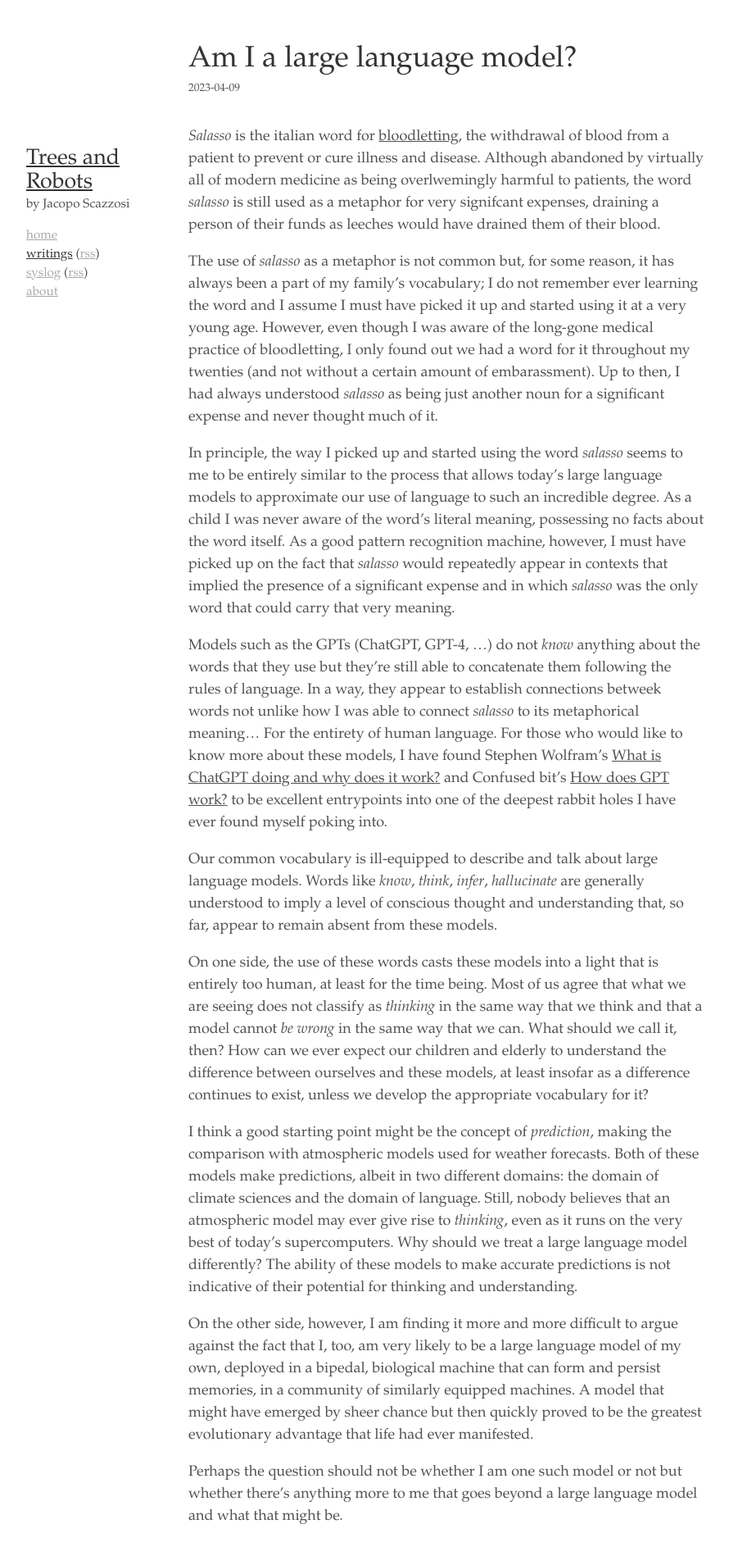
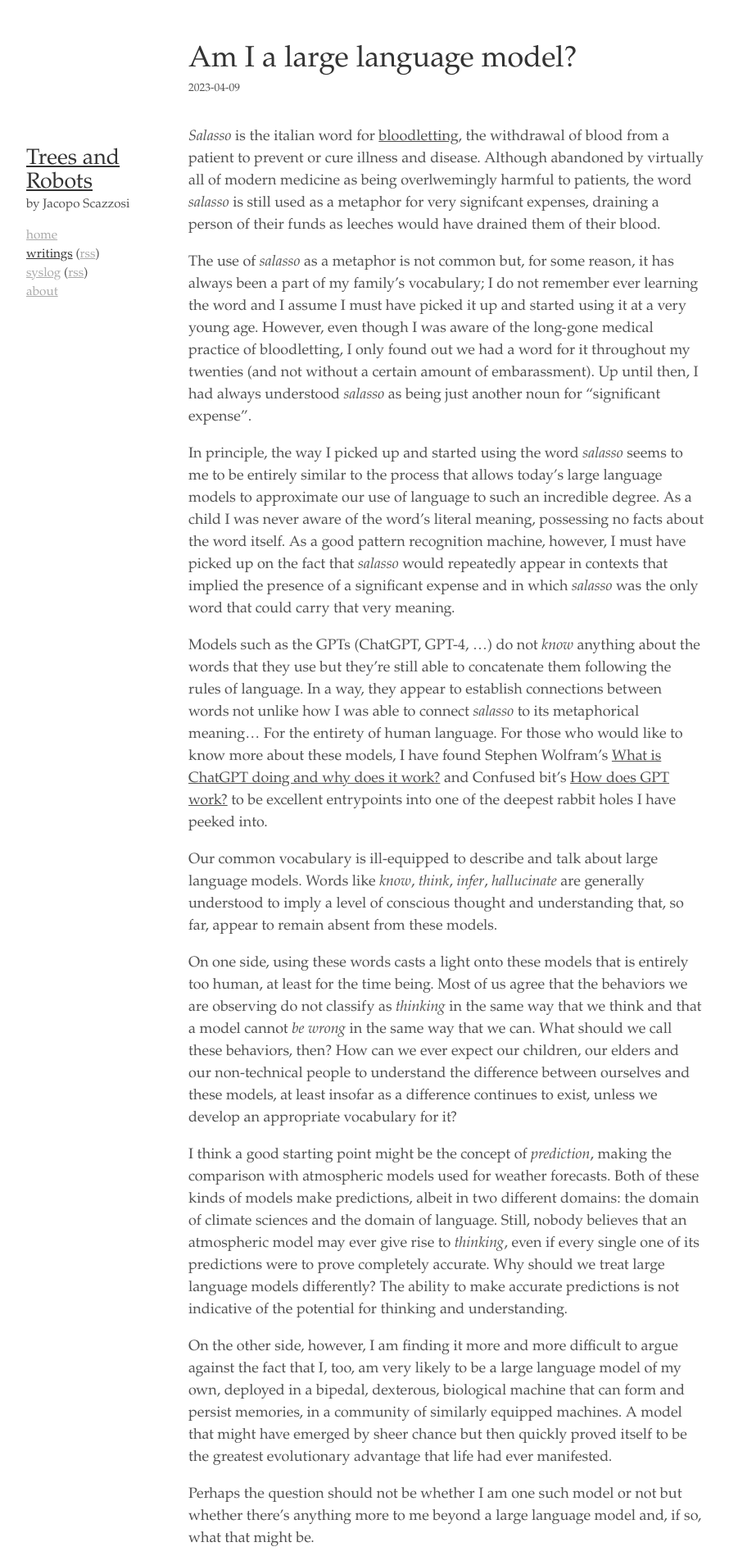
Before and after one commit to jacoscaz/treesandrobots.github.io, a Jekyll site: the page built from _posts/2023-04-09-am-i-a-large-language-model.md, in a window 1280 px wide. Shown: the whole page at 82% size, without its empty margins (95-985 px from the left). Built offline with Jekyll 4.4.1, drawn with Linux system fonts in a browser that asks for light colours; before the commit the page ends 1882 px from its top, so only the background shows below that.

Commit message:
new post on LLMs

```diff
--- a/_posts/2023-04-09-am-i-a-large-language-model.md
+++ b/_posts/2023-04-09-am-i-a-large-language-model.md
@@ -15,9 +15,8 @@ always been a part of my family's vocabulary; I do not remember ever learning
 the word and I assume I must have picked it up and started using it at a very
 young age. However, even though I was aware of the long-gone medical practice
 of bloodletting, I only found out we had a word for it throughout my twenties
-(and not without a certain amount of embarassment). Up to then, I had always
-understood _salasso_ as being just another noun for a significant expense and
-never thought much of it.
+(and not without a certain amount of embarassment). Up until then, I had always
+understood _salasso_ as being just another noun for "significant expense".
 
 In principle, the way I picked up and started using the word _salasso_ seems
 to me to be entirely similar to the process that allows today's large language
@@ -30,47 +29,47 @@ the only word that could carry that very meaning.
 
 Models such as the GPTs (ChatGPT, GPT-4, ...) do not _know_ anything about the
 words that they use but they're still able to concatenate them following the
-rules of language. In a way, they appear to establish connections betweek words
+rules of language. In a way, they appear to establish connections between words
 not unlike how I was able to connect _salasso_ to its metaphorical meaning...
 For the entirety of human language. For those who would like to know more about
 these models, I have found Stephen Wolfram's
 [What is ChatGPT doing and why does it work?][3] and Confused bit's
 [How does GPT work?][2] to be excellent entrypoints into one of the deepest
-rabbit holes I have ever found myself poking into.
+rabbit holes I have peeked into.
 
 Our common vocabulary is ill-equipped to describe and talk about large
 language models. Words like _know_, _think_, _infer_, _hallucinate_ are
 generally understood to imply a level of conscious thought and understanding
 that, so far, appear to remain absent from these models.
 
-On one side, the use of these words casts these models into a light that is
-entirely too human, at least for the time being. Most of us agree that what
-we are seeing does not classify as _thinking_ in the same way that we think
-and that a model cannot _be wrong_ in the same way that we can. What should
-we call it, then? How can we ever expect our children and elderly to
-understand the difference between ourselves and these models, at least insofar
-as a difference continues to exist, unless we develop the appropriate
-vocabulary for it?
+On one side, using these words casts a light onto these models that is
+entirely too human, at least for the time being. Most of us agree that
+the behaviors we are observing do not classify as _thinking_ in the same
+way that we think and that a model cannot _be wrong_ in the same way that
+we can. What should we call these behaviors, then? How can we ever expect our
+children, our elders and our non-technical people to understand the difference
+between ourselves and these models, at least insofar as a difference continues
+to exist, unless we develop an appropriate vocabulary for it?
 
 I think a good starting point might be the concept of _prediction_, making the
 comparison with atmospheric models used for weather forecasts. Both of these
-models make predictions, albeit in two different domains: the domain of climate
-sciences and the domain of language. Still, nobody believes that an atmospheric
-model may ever give rise to _thinking_, even as it runs on the very best of
-today's supercomputers. Why should we treat a large language model differently?
-The ability of these models to make accurate predictions is not indicative of
-their potential for thinking and understanding.
+kinds of models make predictions, albeit in two different domains: the domain
+of climate sciences and the domain of language. Still, nobody believes that an
+atmospheric model may ever give rise to _thinking_, even if every single one of
+its predictions were to prove completely accurate. Why should we treat large
+language models differently? The ability to make accurate predictions is not
+indicative of the potential for thinking and understanding.
 
 On the other side, however, I am finding it more and more difficult to argue
 against the fact that I, too, am very likely to be a large language model of
-my own, deployed in a bipedal, biological machine that can form and persist
-memories, in a community of similarly equipped machines. A model that might
-have emerged by sheer chance but then quickly proved to be the greatest
-evolutionary advantage that life had ever manifested.
+my own, deployed in a bipedal, dexterous, biological machine that can form and
+persist memories, in a community of similarly equipped machines. A model that
+might have emerged by sheer chance but then quickly proved itself to be the
+greatest  evolutionary advantage that life had ever manifested.
 
 Perhaps the question should not be whether I am one such model or not but
-whether there's anything more to me that goes beyond a large language model
-and what that might be.
+whether there's anything more to me beyond a large language model and, if so,
+what that might be.
 
 [1]: https://en.wikipedia.org/wiki/Bloodletting
 [2]: https://confusedbit.dev/posts/how_does_gpt_work/
```
